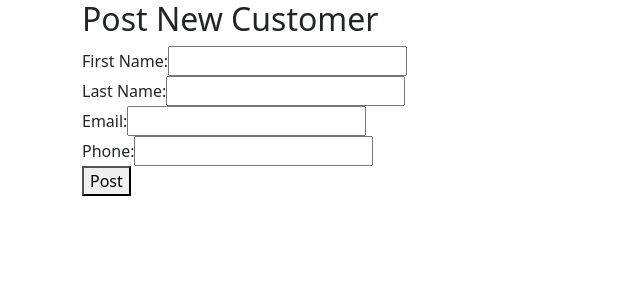
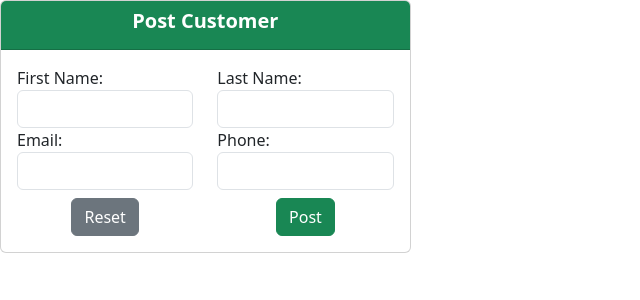
Before and after one commit to Sufiyan33/Angular-Spring-Boot-MySQL-CRUD-Operation, an Angular app in the folder crud_angular/: page /customer in a window 1280 px wide. Shown: the top 300 px of the page, without its empty margins (0-640 px from the left). Built offline with nearby package versions, Linux system fonts and the light colour scheme.

Commit message:
posting customer details

```diff
--- a/crud_angular/src/app/components/post-customer/post-customer.component.html
+++ b/crud_angular/src/app/components/post-customer/post-customer.component.html
@@ -1,24 +1,39 @@
-<div class="container">
-    <div class="form-container">
-      <h2 class="form-title">Post New Customer</h2>
+<div class="row">
+    <div class="col-4">
+        <div class="card">
+            <div class="card-header bg-success">
+                <h5 style="color: white; font-weight: bold; text-align: center;" >Post Customer</h5>
+            </div>
+            <div class="card-body">
                 <form [formGroup]="postCustomerForm">
-        <div class="form-group">
+                    <div class="row">
+                        <div class="col-6">
                             <label for="firstName">First Name:</label>
-            <input type="text" id="firstName" name="firstName" required>
+                            <input type="text" formControlName="firstName" class="form-control" required>
                         </div>
-        <div class="form-group">
+                        <div class="col-6">
                             <label for="lastName">Last Name:</label>
-            <input type="text" id="lastName" name="lastName" required>
+                            <input type="text" formControlName="lastName" class="form-control" required>
                         </div>
-        <div class="form-group">
+                        <div class="col-6">
                             <label for="email">Email:</label>
-            <input type="email" id="email" name="email" required>
+                            <input type="email" formControlName="email" class="form-control" required>
                         </div>
-        <div class="form-group">
+                        <div class="col-6">
                             <label for="phone">Phone:</label>
-            <input type="tel" id="phone" name="phone" required>
+                            <input type="tel" formControlName="phone" class="form-control" required>
                         </div>
-        <button type="button">Post</button>
+                    </div>
+                    <div class="row pt-2">
+                        <div class="col-6 text-center">
+                            <button type="button" class="btn btn-secondary">Reset</button>
+                        </div>
+                        <div class="col-6 text-center">
+                            <button type="button" class="btn btn-success" (click)="postCustomer()">Post</button>
+                        </div>
+                    </div>
                 </form>
             </div>
         </div>
+    </div>
+</div>
--- a/crud_angular/src/app/components/post-customer/post-customer.component.ts
+++ b/crud_angular/src/app/components/post-customer/post-customer.component.ts
@@ -1,4 +1,4 @@
-import { Component } from '@angular/core';
+import { Component, OnInit } from '@angular/core';
 import { CustomerService } from '../../services/customer.service';
 import { FormBuilder, FormGroup, ReactiveFormsModule, Validators } from '@angular/forms';
 
@@ -9,12 +9,12 @@ import { FormBuilder, FormGroup, ReactiveFormsModule, Validators } from '@angula
   templateUrl: './post-customer.component.html',
   styleUrl: './post-customer.component.css'
 })
-export class PostCustomerComponent {
+export class PostCustomerComponent implements OnInit{
 
   postCustomerForm: FormGroup = new FormGroup({});
   constructor(private service: CustomerService, private fb:FormBuilder){}
 
-  ngOnIt(){
+  ngOnInit(){
     this.postCustomerForm = this.fb.group({
       firstName: [null, Validators.required],
       lastName: [null, Validators.required],
@@ -22,4 +22,12 @@ export class PostCustomerComponent {
       phone: [null, Validators.required]
     })
   }
+
+  postCustomer(){
+    console.log(this.postCustomerForm.value);
+    this.service.postCustomer(this.postCustomerForm.value).subscribe((res)=>{
+      console.log(res);
+      this.postCustomerForm.reset();
+    })
+  }
 }
--- a/crud_angular/src/app/services/customer.service.ts
+++ b/crud_angular/src/app/services/customer.service.ts
@@ -12,6 +12,6 @@ export class CustomerService {
   constructor(private http: HttpClient) { }
 
   postCustomer(customer: any): Observable<any>{
-    return this.http.post(BASIC_URL + "customer", customer);
+    return this.http.post(BASIC_URL + "/customer", customer);
   }
 }
```
Lines whose indentation alone changed are shown as unchanged.
